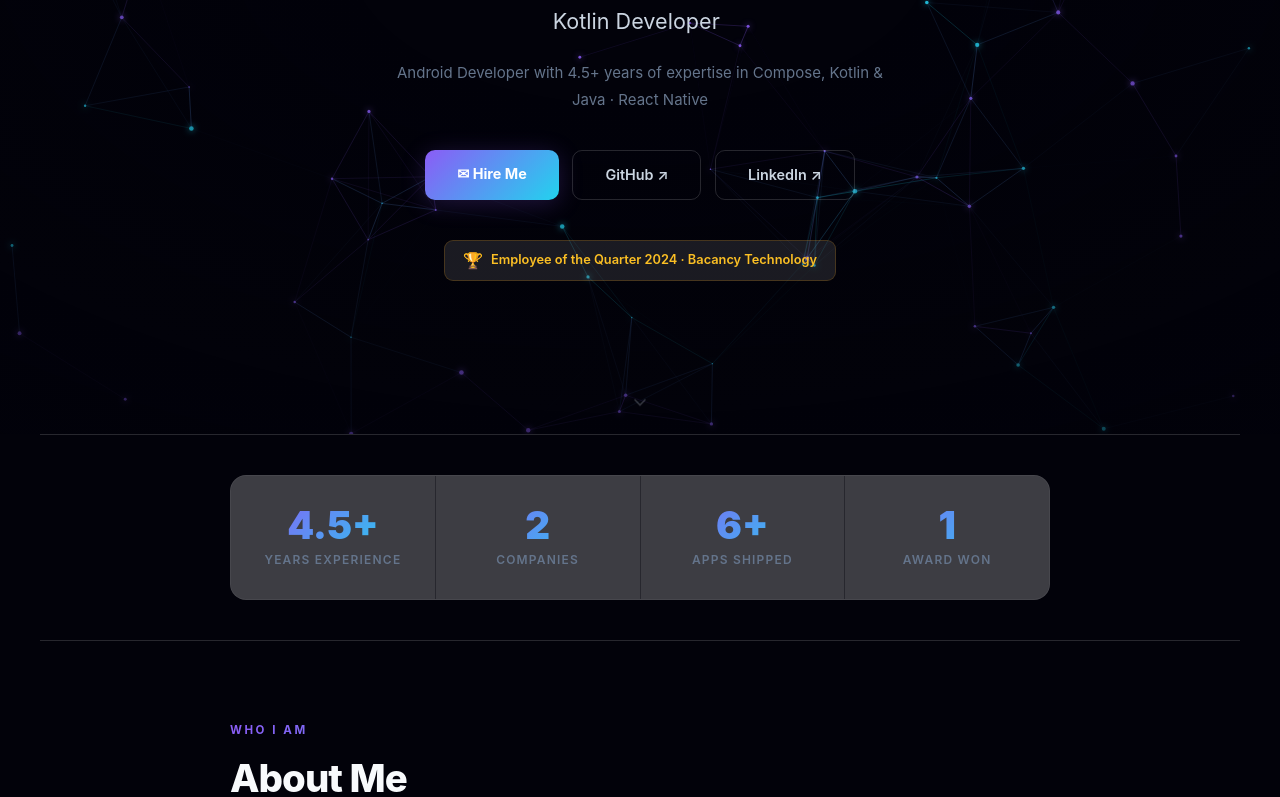
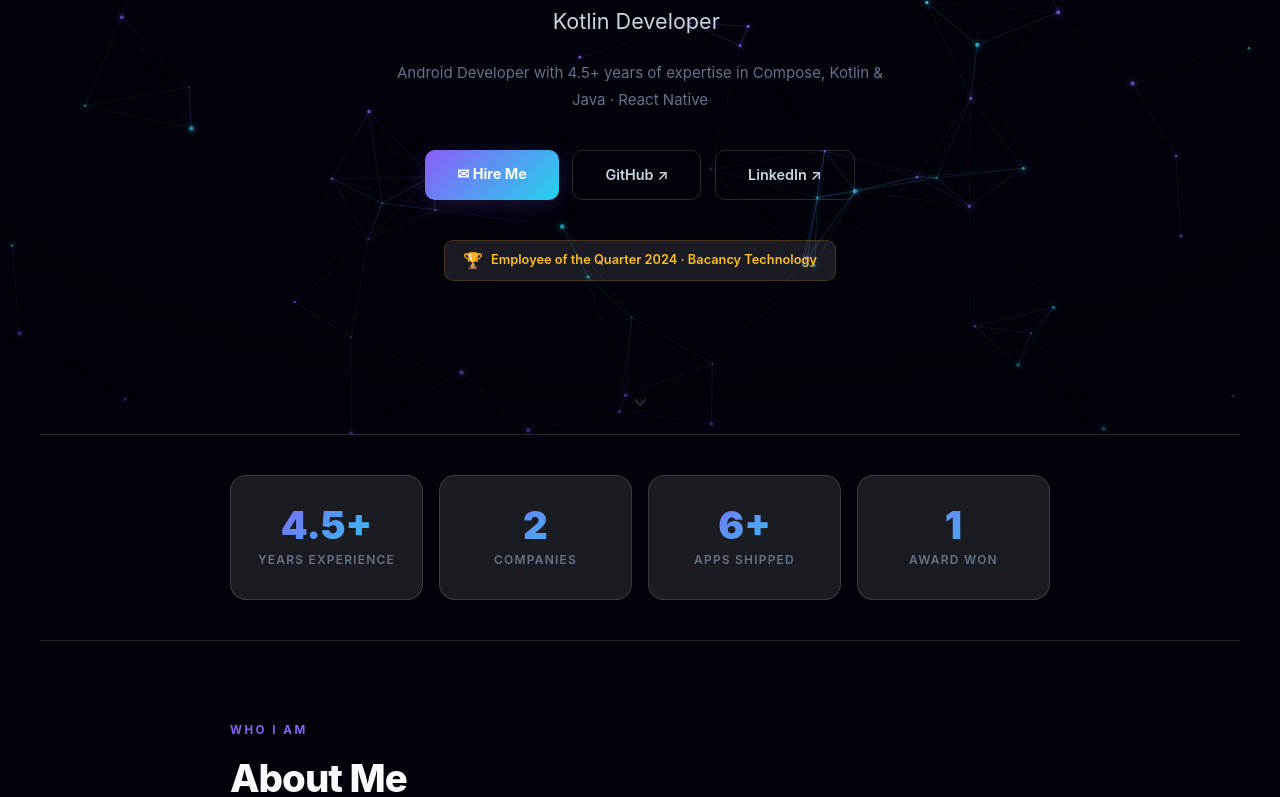
Before and after one commit to mubarakansari715/resume_portfolio, a Next.js app: page / in a window 1280 px wide. Shown: the part 366-1163 px from the top of the page. Built offline with nearby package versions, Linux system fonts and the light colour scheme.

Commit message:
Fix Stats section: individual cards instead of fused grid to match other sections

```diff
--- a/app/page.tsx
+++ b/app/page.tsx
@@ -370,11 +370,11 @@ function Stats() {
   return (
     <Reveal>
       <div style={{ maxWidth: 900, margin: "0 auto", padding: "2.5rem 2.5rem" }}>
-        <div className="stats-grid" style={{ display: "grid", gridTemplateColumns: "repeat(auto-fit,minmax(140px,1fr))", gap: "1px", background: T.border, borderRadius: 16, overflow: "hidden", border: `1px solid ${T.border}` }}>
+        <div className="stats-grid" style={{ display: "grid", gridTemplateColumns: "repeat(auto-fit,minmax(140px,1fr))", gap: "1rem" }}>
           {STATS.map(s => {
             const { ref, v } = useIV(); const n = useCnt(s.n, v);
             return (
-              <div key={s.label} ref={ref} style={{ background: T.surf, padding: "1.85rem 1rem", textAlign: "center" }}>
+              <div key={s.label} ref={ref} style={{ background: T.surf, border: `1px solid ${T.border}`, borderRadius: 16, padding: "1.85rem 1rem", textAlign: "center" }}>
                 <p style={{ margin: 0, fontSize: "2.4rem", fontWeight: 900, lineHeight: 1, background: GRAD, WebkitBackgroundClip: "text", WebkitTextFillColor: "transparent", backgroundClip: "text" }}>{n}{s.s}</p>
                 <p style={{ margin: "0.4rem 0 0", color: T.t3, fontSize: "0.75rem", fontWeight: 600, textTransform: "uppercase", letterSpacing: "0.1em" }}>{s.label}</p>
               </div>
```
